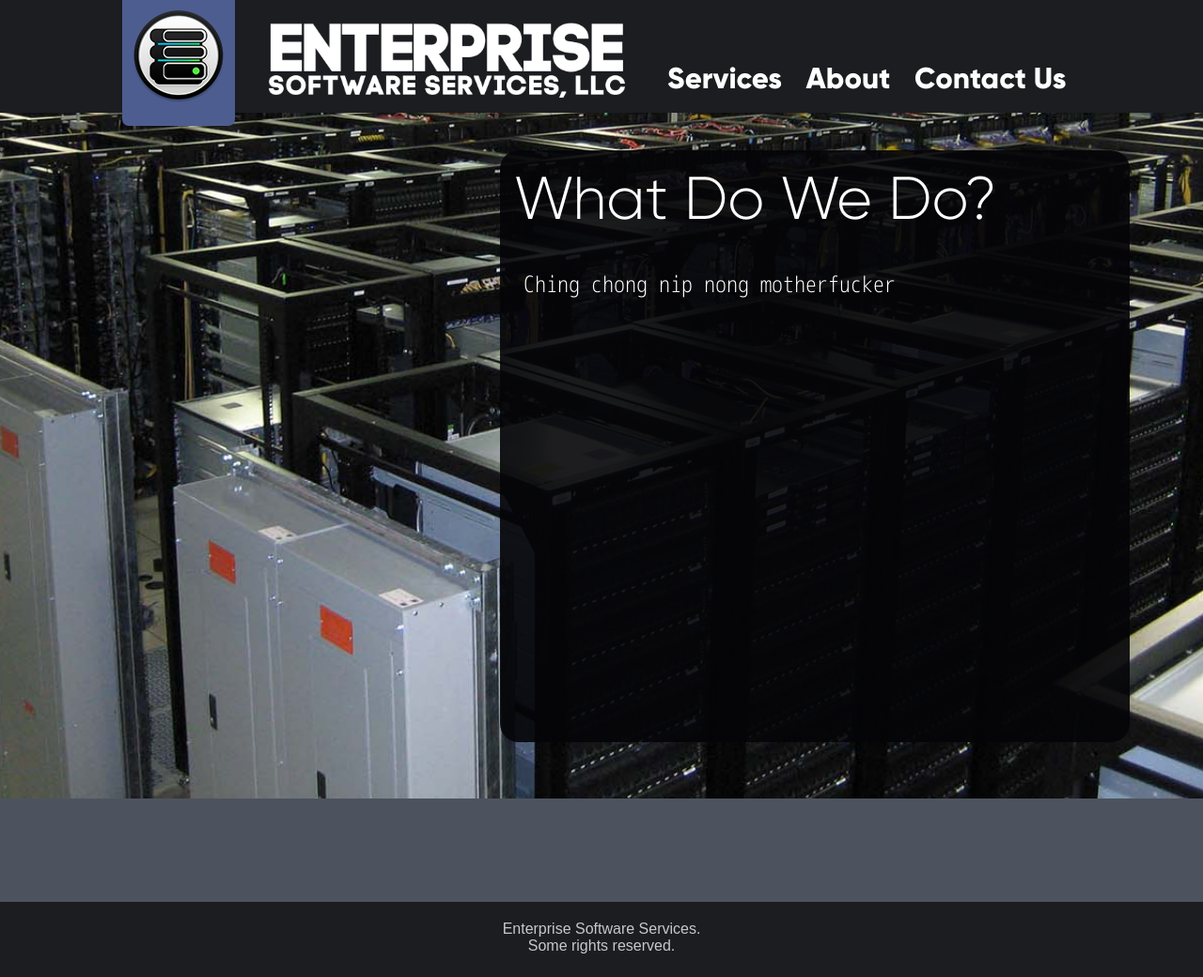
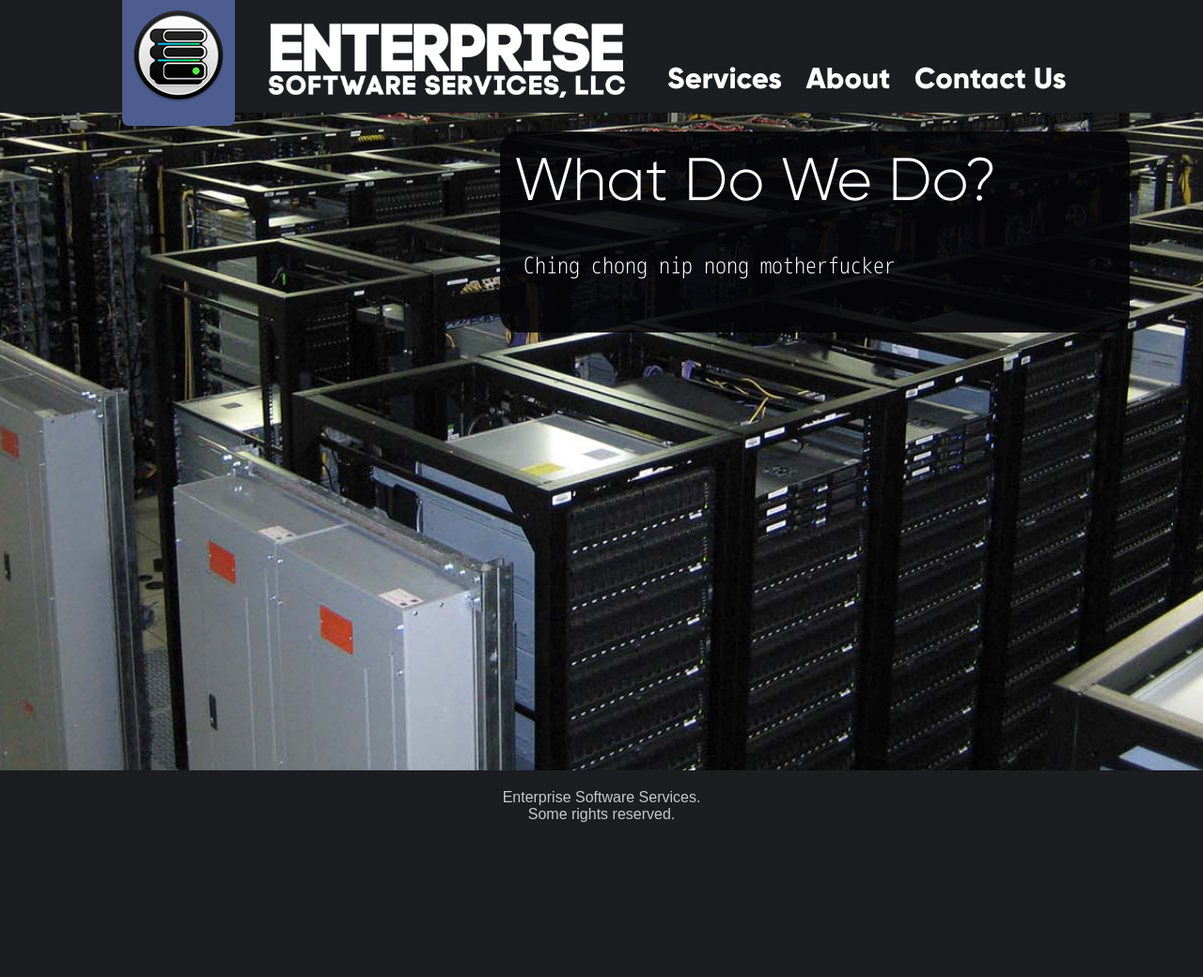
Before and after one commit to EnterpriseSoftwareServices/ESS-website, a Django app: template ESS/templates/work.html in a window 1280 px wide. Shown: the whole page at 94% size. After the commit the page ends 875 px from the top, so only its background shows below. Run offline with Django 3.2, Linux system fonts and the light colour scheme; the template is opened without the code that fills it, so the values that code supplies are empty; some libraries are stand-ins or nearby versions.

Commit message:
One of these days

```diff
--- a/static/css/main.css
+++ b/static/css/main.css
@@ -22,6 +22,7 @@ body {
   margin: 0px;
   min-width: 1100px;
   width: 100%;
+  margin-top: -160px;
   height: 100%;
   min-height: 100%;
   background-image: url('../img/background.jpg');
@@ -34,11 +35,13 @@ body {
 #background {
   min-width:1100px;
   max-width: 1500px;
-  height: auto;
-  min-height: 100%;
+  height: 100%;
+  min-height: 110%;
+  padding-top: 140px;
   margin-left: auto;
   margin-right: auto;
 }
+
 td {
   padding-top: 5px;
 }
@@ -88,10 +91,8 @@ div.navItem:hover {
   padding: 15px;
   color: white;
   width: 50%;
-  min-height: 600px;
   border-radius: 20px;
   position: relative;
-  /*float: right;*/
   left: 40%;
   background: rgba(5,5,8,0.9);
   margin: 20px;
@@ -251,7 +252,7 @@ div.navItem:hover {
   color: rgb(200, 200, 200);
 
   position: relative;
-  bottom: 0;
+  bottom: 40px;
 
   font-size: 1em;
   font-family: Arial;
```
